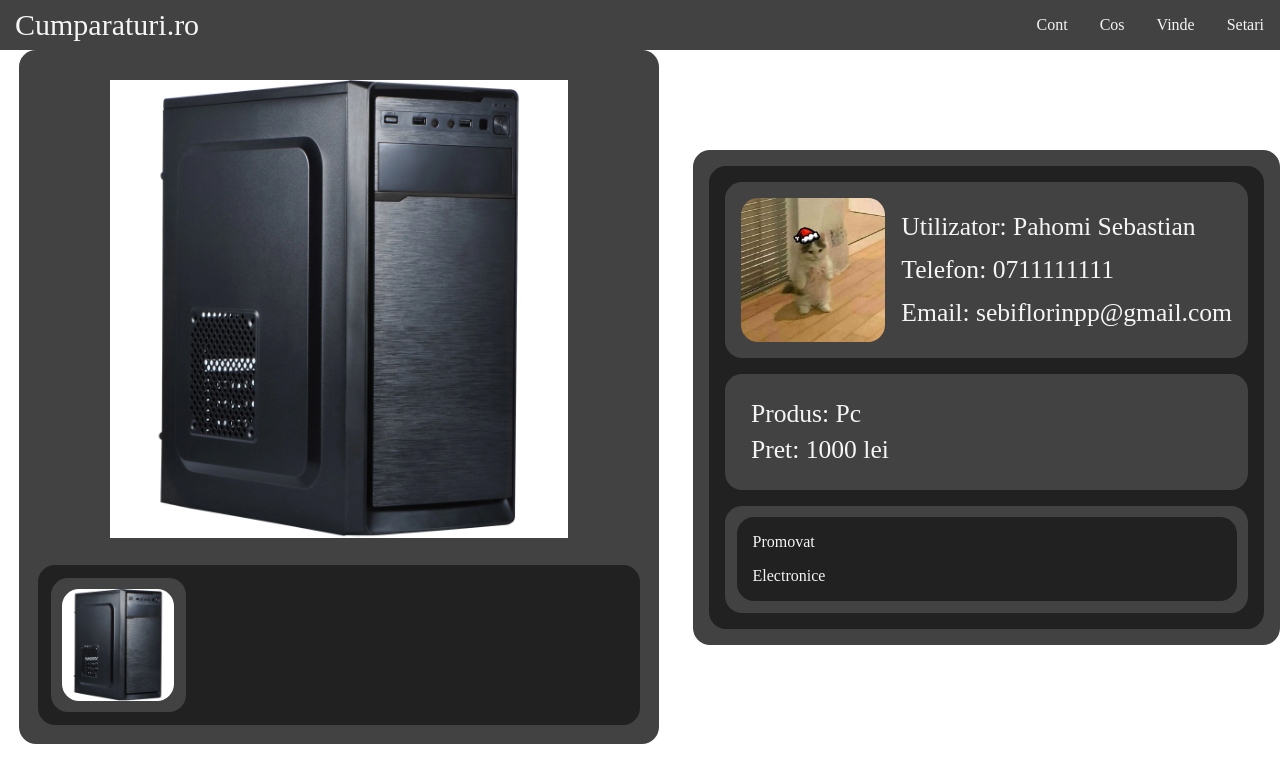
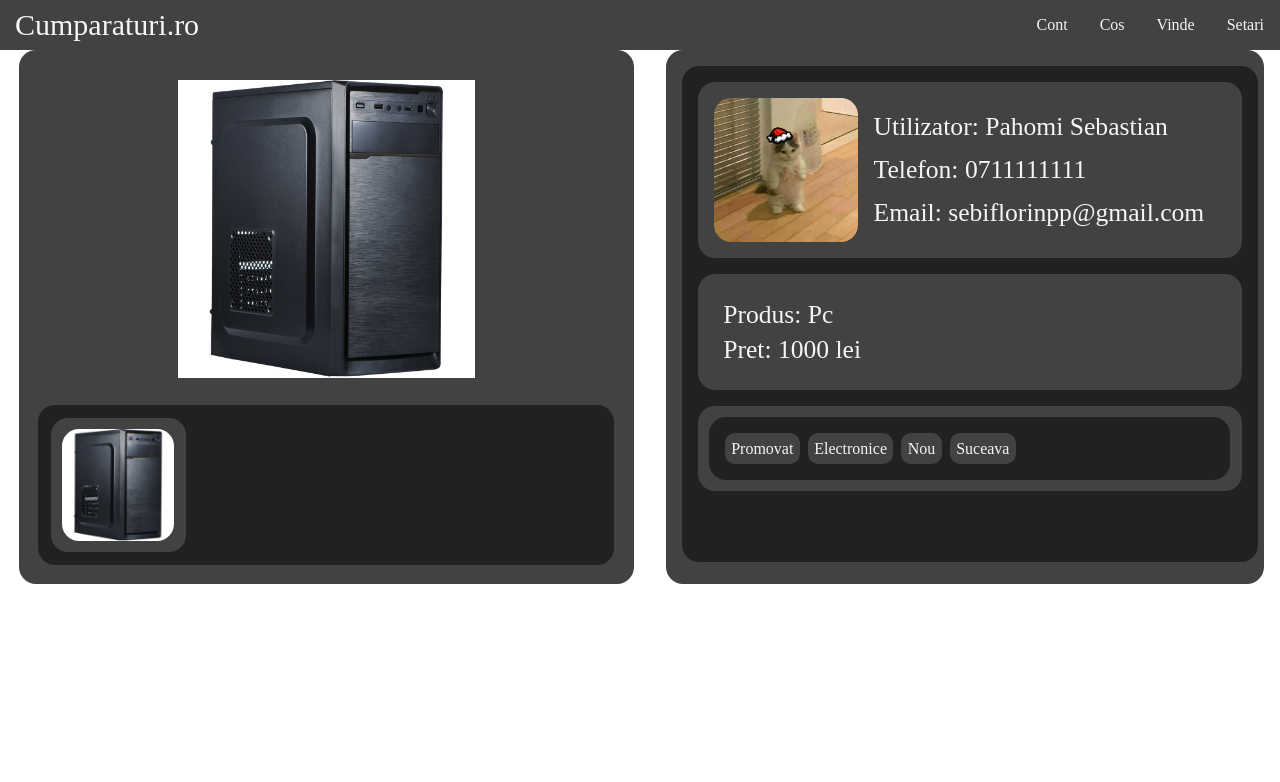
Before and after one commit to sebiflorinp/Cumparaturi.ro, a Vue app: page /produs/1 in a window 1280 px wide. Shown: the top 782 px of the page. Built offline with nearby package versions, Linux system fonts and the light colour scheme; the HTML template or start-up script is replaced by a standard one.

Commit message:
ADD modificari

```diff
--- a/src/css/paginaProdus.css
+++ b/src/css/paginaProdus.css
@@ -25,7 +25,8 @@ a {
   display: flex;
   flex-direction: row;
   justify-content: space-between;
-  align-items: center;
+  align-items: flex-start;
+  gap: 2em;
 }
 .containerInfomratiiProdusSiVanzator .containerProdus {
   display: flex;
@@ -35,15 +36,15 @@ a {
   background-color: #424242;
   padding: 1.2em;
   border-radius: 17px;
-  max-width: 50%;
   margin-left: 1.2em;
-  min-width: 50%;
+  min-width: 48vw;
   gap: 1em;
+  max-height: 34em;
 }
 .containerInfomratiiProdusSiVanzator .containerProdus .produs {
-  max-height: 30em;
+  max-height: 20em;
   min-width: auto;
-  min-height: 30em;
+  min-height: 20em;
   -o-object-fit: cover;
      object-fit: cover;
   padding: 0.7em;
@@ -87,16 +88,21 @@ a {
   background-color: #424242;
   padding: 1em;
   border-radius: 17px;
+  min-height: 33.4em;
+  min-width: 45vw;
+  margin-right: 1em;
 }
 .containerInfomratiiProdusSiVanzator .containerInformatii .containerCuloareNegru {
   display: flex;
   flex-direction: column;
-  justify-content: center;
+  justify-content: flex-start;
   align-items: space-between;
   background-color: #212121;
   padding: 1em;
   border-radius: 17px;
   gap: 1em;
+  min-width: 45vw;
+  min-height: 31em;
 }
 .containerInfomratiiProdusSiVanzator .containerInformatii .containerCuloareNegru .containerInformatiiProfil {
   background-color: #424242;
@@ -104,7 +110,7 @@ a {
   border-radius: 17px;
   display: flex;
   flex-direction: row;
-  justify-content: center;
+  justify-content: flex-start;
   align-items: center;
   gap: 1em;
 }
@@ -135,4 +141,19 @@ a {
   background-color: #424242;
   padding: 0.7em;
   border-radius: 17px;
+}
+.containerInfomratiiProdusSiVanzator .containerTaguri .containerCuloareNegru {
+  display: flex;
+  flex-direction: row;
+  justify-content: flex-start;
+  align-items: center;
+  flex-wrap: wrap;
+  gap: 0.5em;
+  min-width: auto;
+  min-height: auto;
+}
+.containerInfomratiiProdusSiVanzator .containerTaguri .containerCuloareNegru .tag {
+  background-color: #424242;
+  padding: 0.4em;
+  border-radius: 10px;
 }/*# sourceMappingURL=paginaProdus.css.map */
--- a/src/data/produse.json
+++ b/src/data/produse.json
@@ -1,14 +1,14 @@
 [
-  {"idProdus": 1, "nume": "Pc", "cale":"1.webp", "promovat": true, "idCategorie": 1, "pret": 1000, "idUtilizator": 1, "idStare": 1},
-  {"idProdus": 2, "nume": "Masina de spalat", "cale":"2.webp", "promovat": false, "idCategorie": 1, "pret": 2000, "idUtilizator": 1, "idStare": 1},
-  {"idProdus": 3, "nume": "Tricou", "cale":"3.jpg", "promovat": false, "idCategorie": 2, "pret": 20, "idUtilizator": 1, "idStare": 1},
-  {"idProdus": 4, "nume": "Pisica", "cale":"4.jpg", "promovat": true, "idCategorie": 7, "pret": 100, "idUtilizator": 1, "idStare": 1},
-  {"idProdus": 5, "nume": "GTX 1650", "cale":"5.jpg", "promovat": true, "idCategorie": 1, "pret": 1600, "idUtilizator": 1, "idStare": 1},
-  {"idProdus": 6, "nume": "Catel", "cale":"6.jpg", "promovat": false, "idCategorie": 7, "pret": 120, "idUtilizator": 1, "idStare": 1},
-  {"idProdus": 7, "nume": "RX 5500 XT", "cale":"7.jpg", "promovat": true, "idCategorie": 1, "pret": 2000, "idUtilizator": 1, "idStare": 1},
-  {"idProdus": 8, "nume": "Blugi", "cale":"8.webp", "promovat": true, "idCategorie": 2, "pret": 30, "idUtilizator": 1, "idStare": 1},
-  {"idProdus": 9, "nume": "Dacia", "cale":"9.jpg", "promovat": false, "idCategorie": 3, "pret": 200000, "idUtilizator": 1, "idStare": 1},
-  {"idProdus": 10, "nume": "Bloc", "cale":"10.jpg", "promovat": false, "idCategorie": 6, "pret": 100000000, "idUtilizator": 1, "idStare": 1},
-  {"idProdus": 11, "nume": "Sarpe", "cale":"11.jpg", "promovat": false, "idCategorie": 7, "pret": 1600, "idUtilizator": 1, "idStare": 1},
-  {"idProdus": 12, "nume": "Morometii", "cale":"12.jpg", "promovat": false, "idCategorie": 5, "pret": 10, "idUtilizator": 1, "idStare": 1}
+  {"idProdus": 1, "nume": "Pc", "cale":"1.webp", "promovat": true, "idCategorie": 1, "pret": 1000, "idUtilizator": 1, "idStare": 1, "idJudet":36},
+  {"idProdus": 2, "nume": "Masina de spalat", "cale":"2.webp", "promovat": false, "idCategorie": 1, "pret": 2000, "idUtilizator": 1, "idStare": 1, "idJudet":36},
+  {"idProdus": 3, "nume": "Tricou", "cale":"3.jpg", "promovat": false, "idCategorie": 2, "pret": 20, "idUtilizator": 1, "idStare": 1, "idJudet":36},
+  {"idProdus": 4, "nume": "Pisica", "cale":"4.jpg", "promovat": true, "idCategorie": 7, "pret": 100, "idUtilizator": 1, "idStare": 1, "idJudet":36},
+  {"idProdus": 5, "nume": "GTX 1650", "cale":"5.jpg", "promovat": true, "idCategorie": 1, "pret": 1600, "idUtilizator": 1, "idStare": 1, "idJudet":36},
+  {"idProdus": 6, "nume": "Catel", "cale":"6.jpg", "promovat": false, "idCategorie": 7, "pret": 120, "idUtilizator": 1, "idStare": 1, "idJudet":36},
+  {"idProdus": 7, "nume": "RX 5500 XT", "cale":"7.jpg", "promovat": true, "idCategorie": 1, "pret": 2000, "idUtilizator": 1, "idStare": 1, "idJudet":36},
+  {"idProdus": 8, "nume": "Blugi", "cale":"8.webp", "promovat": true, "idCategorie": 2, "pret": 30, "idUtilizator": 1, "idStare": 1, "idJudet":36},
+  {"idProdus": 9, "nume": "Dacia", "cale":"9.jpg", "promovat": false, "idCategorie": 3, "pret": 200000, "idUtilizator": 1, "idStare": 1, "idJudet":36},
+  {"idProdus": 10, "nume": "Bloc", "cale":"10.jpg", "promovat": false, "idCategorie": 6, "pret": 100000000, "idUtilizator": 1, "idStare": 1, "idJudet":36},
+  {"idProdus": 11, "nume": "Sarpe", "cale":"11.jpg", "promovat": false, "idCategorie": 7, "pret": 1600, "idUtilizator": 1, "idStare": 1, "idJudet":36},
+  {"idProdus": 12, "nume": "Morometii", "cale":"12.jpg", "promovat": false, "idCategorie": 5, "pret": 10, "idUtilizator": 1, "idStare": 1, "idJudet":36}
 ]
--- a/src/scss/paginaProdus.scss
+++ b/src/scss/paginaProdus.scss
@@ -4,20 +4,21 @@
 @import './utils/reset';
 
 .containerInfomratiiProdusSiVanzator{
-  @include flexBox(row,space-between,center);
+  @include flexBox(row,space-between,flex-start);
+  gap: 2em;
   .containerProdus{
     @include flexBox(column, center, center);
     background-color: $culoare8;
     padding: 1.2em;
     border-radius: 17px;
-    max-width: 50%;
     margin-left: 1.2em;
-    min-width: 50%;
+    min-width: 48vw;
     gap: 1em;
+    max-height: 34em;
     .produs {
-      max-height: 30em;
+      max-height: 20em;
       min-width: auto;
-      min-height: 30em;
+      min-height: 20em;
       object-fit: cover;
       padding: 0.7em;
     }
@@ -54,17 +55,22 @@
     background-color: $culoare8;
     padding: 1em;
     border-radius: 17px;
+    min-height: 33.4em;
+    min-width: 45vw;
+    margin-right: 1em;
     .containerCuloareNegru {
-      @include flexBox(column, center, space-between);
+      @include flexBox(column, flex-start, space-between);
       background-color: $culoare9;
       padding: 1em;
       border-radius: 17px;
       gap: 1em;
+      min-width: 45vw;
+      min-height: 31em;
       .containerInformatiiProfil{
         background-color: $culoare8;
         padding: 1em;
         border-radius: 17px;
-        @include flexBox(row,center,center);
+        @include flexBox(row,flex-start,center);
         gap: 1em;
         img {
           border-radius: 17px;
@@ -90,5 +96,17 @@
     background-color: $culoare8;
     padding: 0.7em;
     border-radius: 17px;
+    .containerCuloareNegru{
+      @include flexBox(row,flex-start,center);
+      flex-wrap: wrap;
+      gap: 0.5em;
+      min-width: auto;
+      min-height: auto;
+      .tag{
+        background-color: $culoare8;
+        padding: 0.4em;
+        border-radius: 10px;
+      }
+    }
   }
 }
--- a/src/stores/taguri.ts
+++ b/src/stores/taguri.ts
@@ -1,6 +1,8 @@
 import { defineStore } from "pinia"
 import produse from '@/data/produse.json'
 import categorii from '@/data/categorii.json'
+import stari from '@/data/stari.json'
+import judete from '@/data/judete.json'
 
 export const useTaguri = defineStore("taguri", {
   getters:{
@@ -14,6 +16,18 @@ export const useTaguri = defineStore("taguri", {
       return (idProdus:number) => {
         return produse.find( (produs:any) => produs.idProdus == idProdus)
       }
+    },
+    returneazaStare(){
+      return (idProdus:number) => {
+        const idStare = produse.find( (produs:any) => produs.idProdus == idProdus)?.idStare
+        return stari.find( (stare:any) =>  stare.idStare == idStare )?.stare
+      }
+    },
+    returneazaJudet(){
+      return (idProdus:any) => {
+        const idJudet = produse.find( (produs:any) => produs.idProdus == idProdus)?.idJudet
+        return judete.find( (judet:any) => judet.idJudet == idJudet)?.nume
+      }
     }
   }
 })
--- a/src/views/PaginaProdus.vue
+++ b/src/views/PaginaProdus.vue
@@ -24,8 +24,10 @@
         </div>
         <div class="containerTaguri">
           <div class="containerCuloareNegru">
-            <p v-if="dbTaguri.returneazaProdus($route.params.id).promovat"> Promovat </p>
-            <p> {{ dbTaguri.returneazaTagCategorie($route.params.id) }} </p>
+            <p class ="tag" v-if="dbTaguri.returneazaProdus($route.params.id).promovat"> Promovat </p>
+            <p class="tag"> {{ dbTaguri.returneazaTagCategorie($route.params.id) }} </p>
+            <p class="tag"> {{ dbTaguri.returneazaStare($route.params.id) }}</p>
+            <p class="tag"> {{ dbTaguri.returneazaJudet($route.params.id) }}</p>
           </div>
         </div>
       </div>
```
Also changed, not shown: 1 other file (tests, documents, lock files or other folders).
